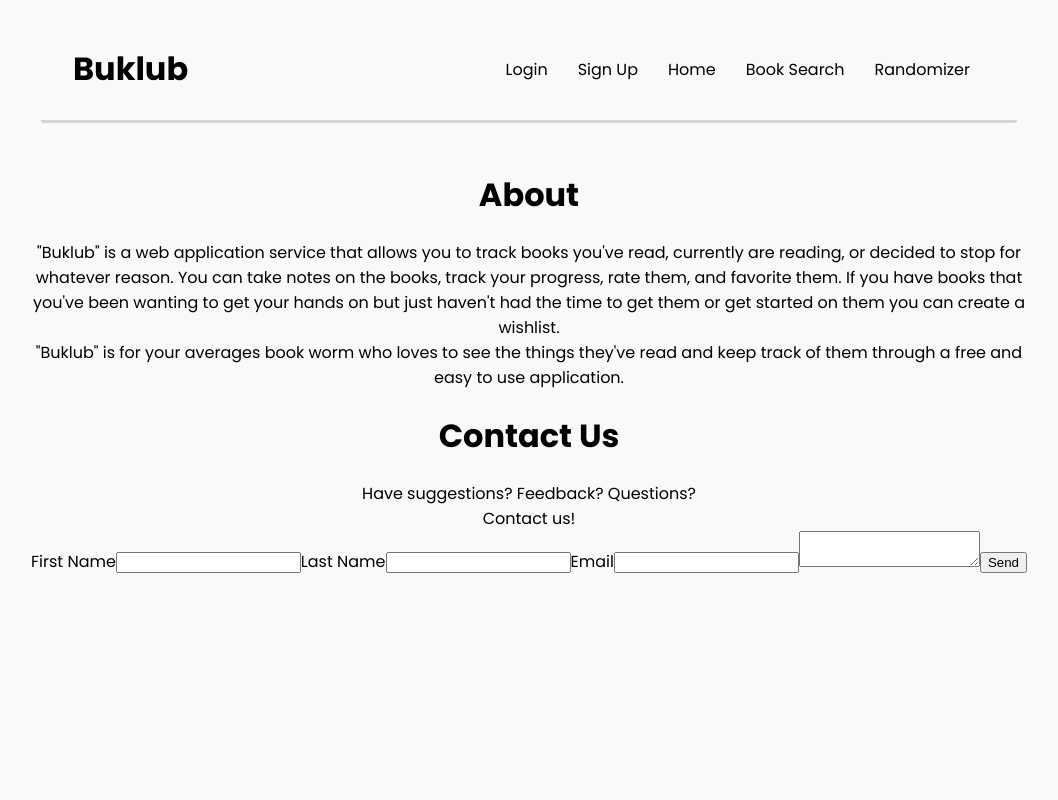
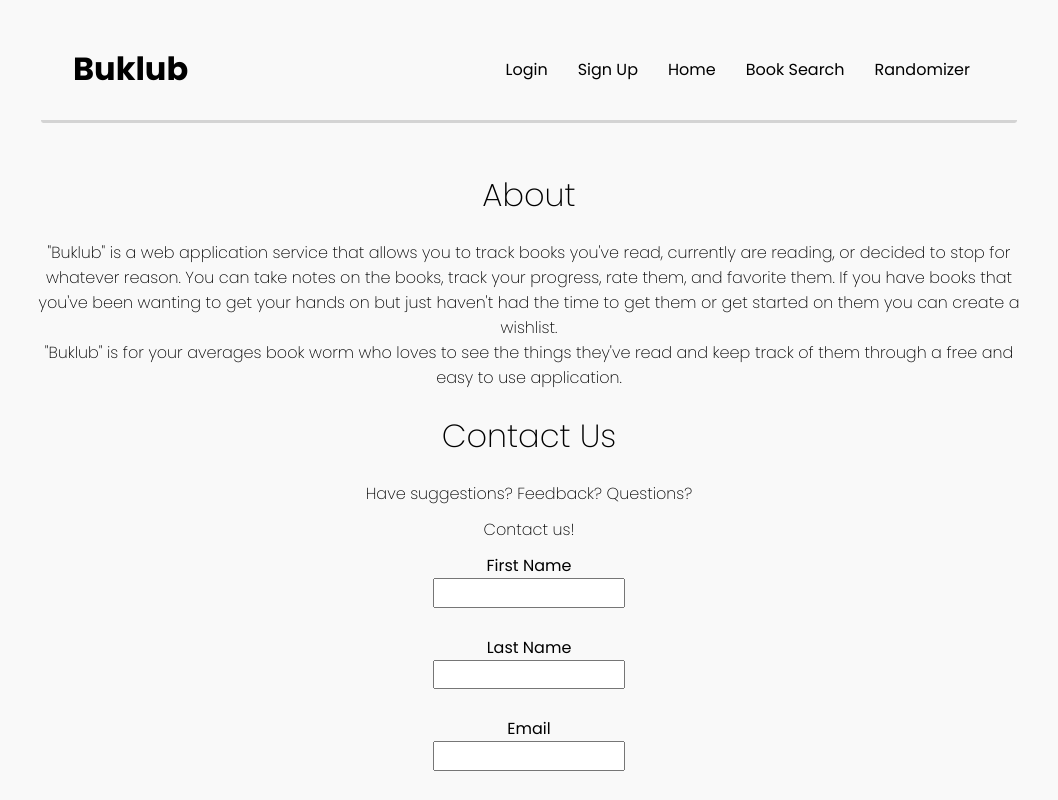
Before and after one commit to asekito/Buklub, a React app in the folder client/: page / in a window 1280 px wide. Shown: the top 800 px of the page, without its empty margins (111-1169 px from the left). Built offline with nearby package versions, Linux system fonts and the light colour scheme.

Commit message:
styling for home pager

```diff
--- /dev/null
+++ b/client/src/assets/Home.scss
@@ -0,0 +1,38 @@
+#about-section > h1 {
+  font-weight: 200;
+}
+
+#about-section > div {
+  font-weight: 200;
+}
+
+#contact-section {
+  margin-bottom: 5em;
+}
+
+#contact-section > h1 {
+  font-weight: 200;
+}
+
+#contact-section > div {
+  font-weight: 200;
+  margin-bottom: 0.7em;
+}
+
+#contact-us {
+  display: flex;
+  flex-direction: column;
+  align-items: center;
+  margin-bottom: 2em;
+}
+
+#contact-us > input {
+  margin-bottom: 2em;
+  text-align: center;
+  padding: 0.4em;
+}
+
+#contact-us > textarea {
+  min-height: 15em;
+  min-width: 40em;
+}
--- a/client/src/components/Home.tsx
+++ b/client/src/components/Home.tsx
@@ -1,4 +1,5 @@
 import * as React from "react";
+import "../assets/Home.scss";
 
 const Home = () => {
   return (
@@ -24,24 +25,18 @@
         <h1>Contact Us</h1>
         <div>Have suggestions? Feedback? Questions?</div>
         <div>Contact us!</div>
-        <form id="contact-us form">
+        <form id="contact-us">
           <label htmlFor="firstname">First Name</label>
-          <input type="text" name="firstname" />
+          <input type="text" name="firstname" autoComplete="off" />
           <label htmlFor="lastname">Last Name</label>
-          <input type="text" name="lastname" />
+          <input type="text" name="lastname" autoComplete="off" />
           <label htmlFor="email">Email</label>
-          <input type="email" name="email" />
+          <input type="email" name="email" autoComplete="off" />
+          <label htmlFor="comments">Your Thoughts</label>
           <textarea name="comments"></textarea>
           <input type="submit" value="Send" />
         </form>
       </div>
-      {/* <h1>Your Feed</h1>
-      <div>
-        <h1>Recently Read</h1>
-      </div>
-      <div>
-        <h1>Reading List</h1>
-      </div> */}
     </div>
   );
 };
```
